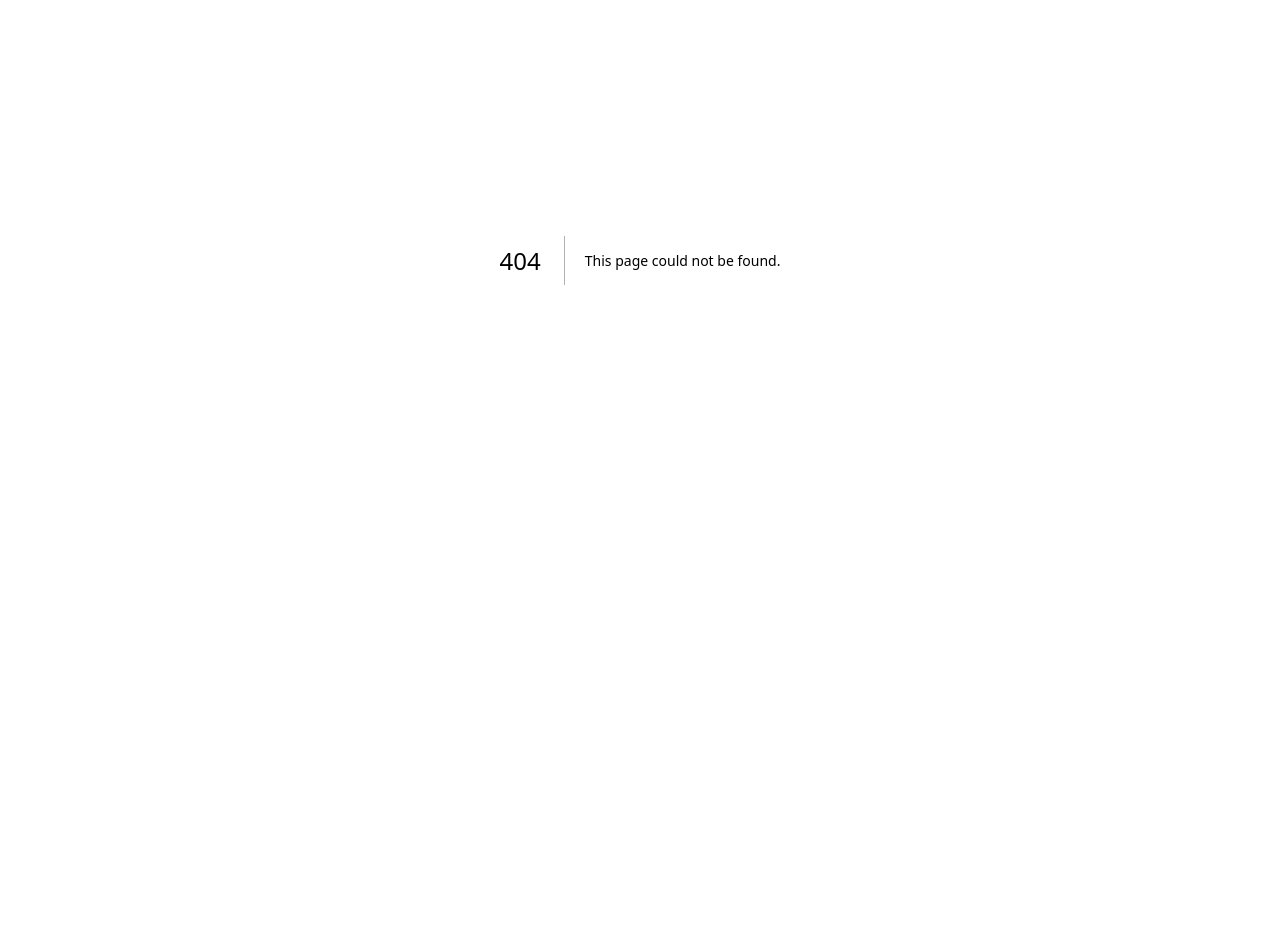
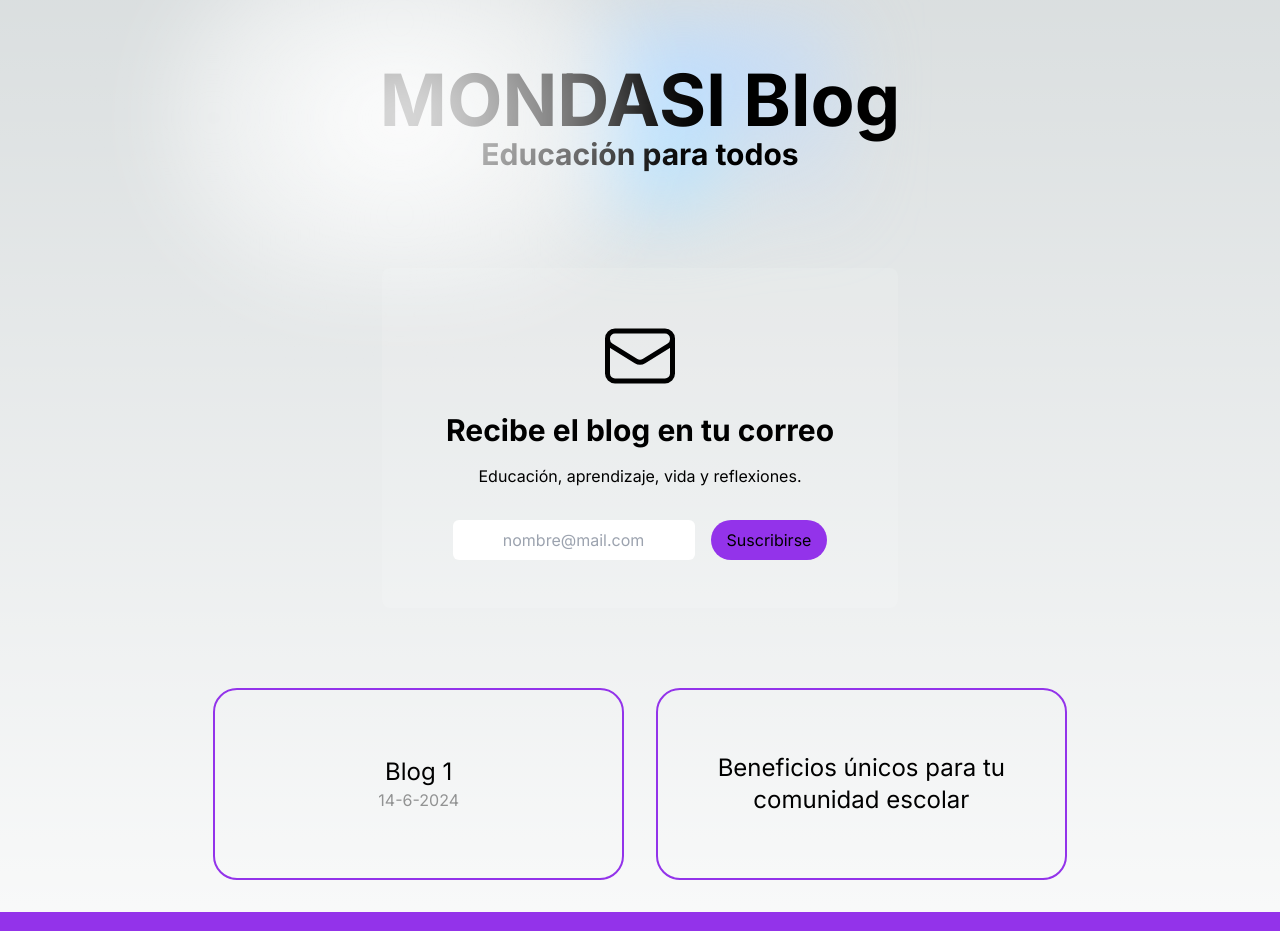
Before and after one commit to TechMondasi/Forma_Pago, a Next.js app: page /blog in a window 1280 px wide. Before the commit this address had no page. Shown: the part 140-1071 px from the top of the page. Before the commit the page ends 800 px from the top, so only its background shows below. Built offline with nearby package versions, Linux system fonts and the light colour scheme.

Commit message:
add blog page

```diff
--- /dev/null
+++ b/src/app/blog/page.js
@@ -0,0 +1,54 @@
+import Image from "next/image";
+import {UserGroupIcon, RocketLaunchIcon, PuzzlePieceIcon, LightBulbIcon} from '@heroicons/react/24/outline'
+import CollapsibleSection from "@/app/components/Collapsible";
+import PaymentCard from "@/app/components/PaymentCard";
+import Footer from "@/app/components/Footer";
+import Navbar from "../components/Navbar";
+
+import {EnvelopeIcon} from "@heroicons/react/24/outline";
+
+export default function Home() {
+  return (
+    <main className="flex min-h-screen flex-col items-center justify-between">
+      <Navbar/>
+
+      <div className="px-12 my-12 text-center bg-center items-center justify-center font-sans relative flex flex-col place-items-center before:absolute before:h-[300px] before:w-full sm:before:w-[480px] before:-translate-x-1/2 before:rounded-full before:bg-gradient-radial before:from-white before:to-transparent before:blur-2xl before:content-[''] after:absolute after:-z-20 after:h-[180px] after:w-full sm:after:w-[240px] after:translate-x-1/3 after:bg-gradient-conic after:from-sky-200 after:via-blue-200 after:blur-2xl after:content-[''] before:dark:bg-gradient-to-br before:dark:from-transparent before:dark:to-blue-700 before:dark:opacity-10 after:dark:from-sky-900 after:dark:via-[#0141ff] after:dark:opacity-40 before:lg:h-[360px] z-[-1]">
+        <p className="text-7xl font-bold">MONDASI Blog</p>
+        <p className="text-3xl font-bold">Educación para todos</p>
+      </div>
+
+      <div className="flex flex-col items-center my-12 font-sans text-center px-16 bg-white/10 py-12 rounded-lg justify-center">
+        <EnvelopeIcon className="w-20 mb-4"/>
+        <p className="text-3xl font-bold mb-4">
+            Recibe el blog en tu correo
+        </p>
+        <p className="">
+            Educación, aprendizaje, vida y reflexiones.
+        </p>
+        <form className="mt-8 space-x-4">
+            <input placeholder="nombre@mail.com" className="text-black py-2 px-1 text-center rounded-md"></input>
+            <button className="bg-purple-600 py-2 px-4 rounded-full">Suscribirse</button>
+        </form>
+      </div>
+
+      <div
+          className="grid grid-cols-2 w-2/3 text-center align-middle items-center gap-8"
+          >
+
+            <button className="border-purple-600 w-full h-48 my-8 border-solid border-2 rounded-3xl hover:bg-slate-400/20">
+              <p className="text-2xl">Blog 1</p>
+              <p className="opacity-40">14-6-2024</p>
+            </button>
+            <button className="text-2xl border-purple-600 w-full h-48 my-8 border-solid border-2 rounded-3xl hover:bg-slate-400/20">
+              <p>Beneficios únicos para tu comunidad escolar</p>
+            </button>
+
+      </div>
+
+
+
+      <Footer className={''}/>
+
+    </main>
+  );
+}
--- a/src/app/components/Footer.js
+++ b/src/app/components/Footer.js
@@ -16,7 +16,7 @@ const Footer = (className) => {
                 <div className="grid grid-cols-2 w-full py-4">
                     <div className="flex flex-col items-start">
                         <p className="text-xl font-bold mb-2">Descubre</p>
-                        <a>Blog</a>
+                        <a href="/blog">Blog</a>
                         <a>Sobre nosotros</a>
                         <a>Únete al equipo</a>
                     </div>
```
